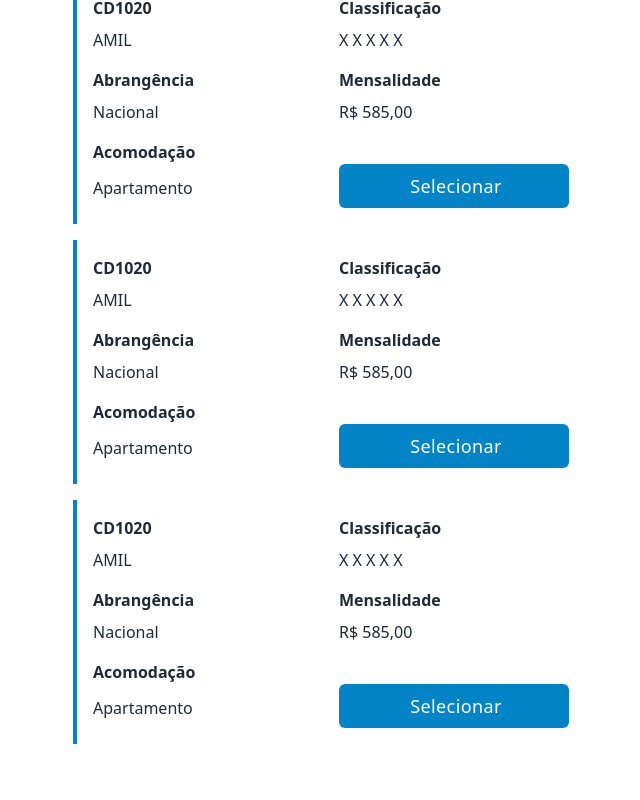
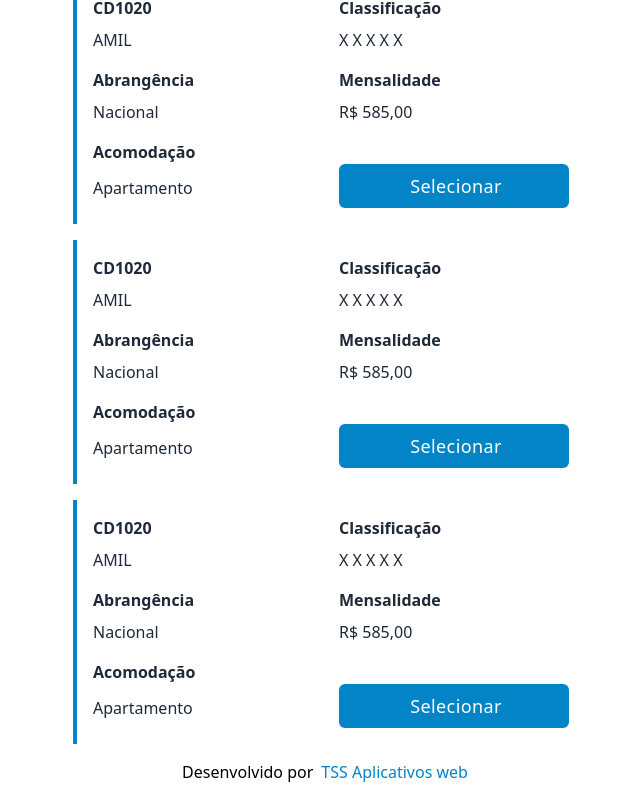
Before and after one commit to thiago-santanna/saude-orcamento-app, a Next.js app: page /compare in a window 1280 px wide. Shown: the part 556-1356 px from the top of the page, without its empty margins (311-951 px from the left). Before the commit the page ends 1300 px from the top, so only its background shows below. Built offline with nearby package versions, Linux system fonts and the light colour scheme.

Commit message:
footer na tela de comparacao

```diff
--- a/pages/compare/index.js
+++ b/pages/compare/index.js
@@ -1,3 +1,4 @@
+import Footer from '../../components/footer'
 import PlanoCompare from '../../components/plano-compare'
 
 export default function Compare() {
@@ -11,6 +12,8 @@ export default function Compare() {
         <PlanoCompare />
         <PlanoCompare />
         <PlanoCompare />
+
+        <Footer />
       </div>
     </>
   )
```
